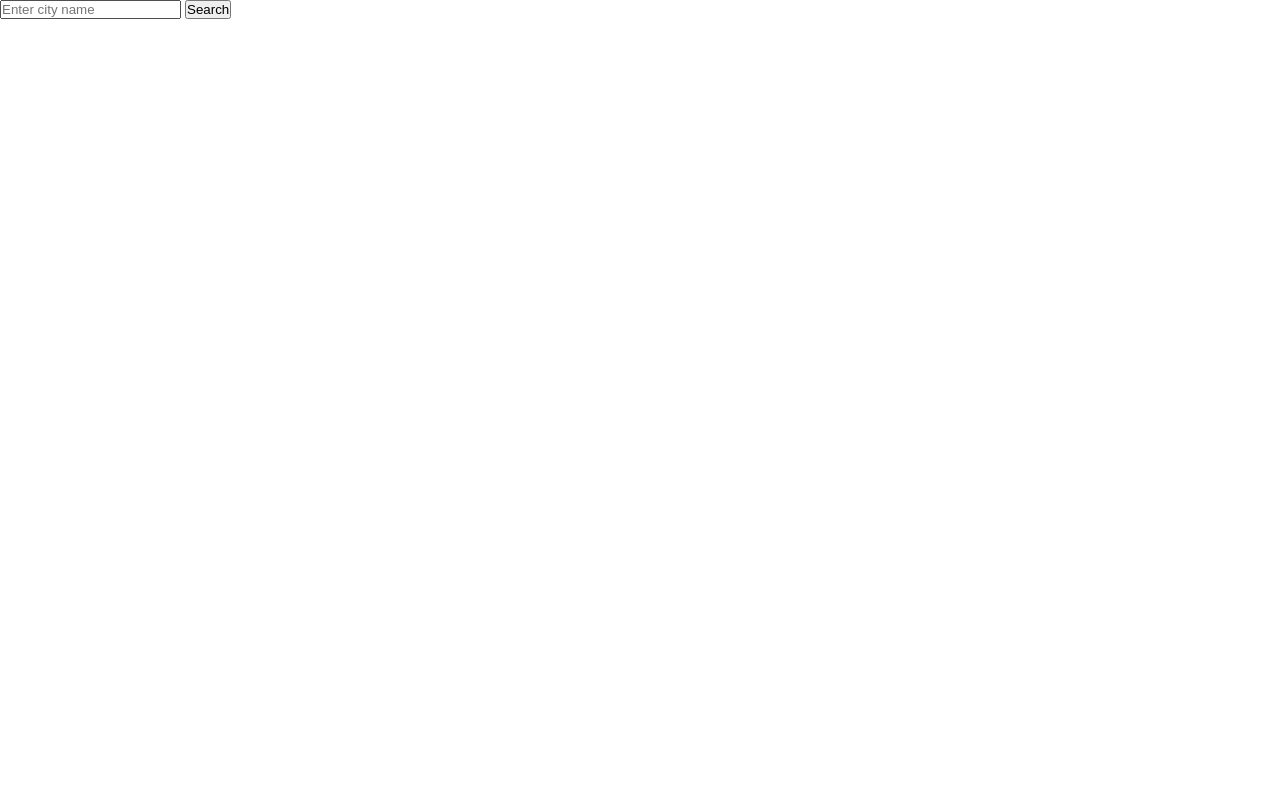
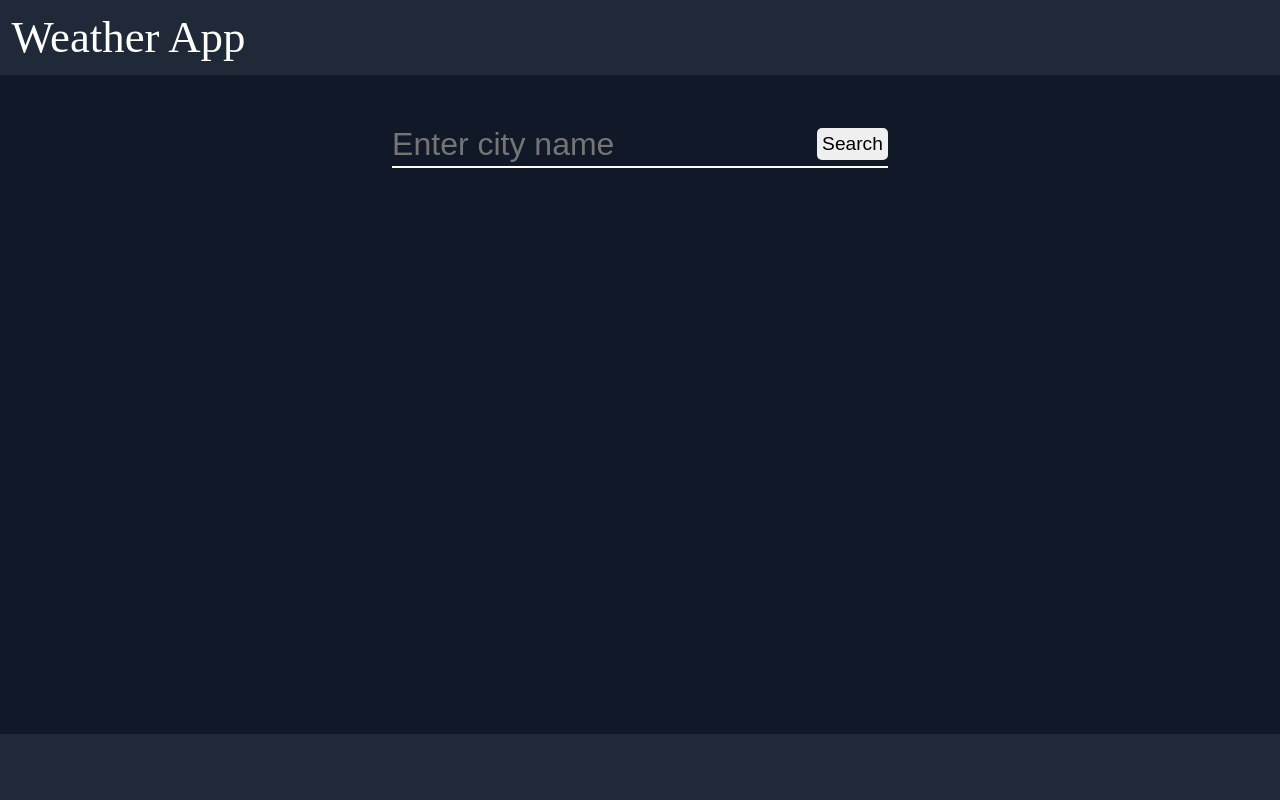
Before and after one commit to myinan/weather-app, a website built with webpack: page src/index.html in a window 1280 px wide. Built offline with nearby package versions, Linux system fonts and the light colour scheme.

Commit message:
Create base ui, stylize searchbox

```diff
--- /dev/null
+++ b/src/getWeatherInfo.css
@@ -0,0 +1,53 @@
+.search-form {
+  margin-top: 4vw;
+  display: flex;
+  flex-direction: column;
+  gap: 5px;
+  font-size: clamp(1.4rem, 3.5vw, 2rem);
+}
+
+.search-box {
+  flex-grow: 1;
+  display: flex;
+  align-items: center;
+  gap: 5px;
+  border-bottom: 2px solid white;
+}
+
+.search-box > input {
+  flex-grow: 1;
+  border: none;
+  background-color: rgba(0, 0, 0, 0);
+  color: var(--text);
+  font-size: inherit;
+  margin-bottom: 3px;
+}
+
+.search-box > input:focus {
+  border: none;
+  outline: none;
+}
+
+.search-box > button {
+  border: none;
+  border-radius: 5px;
+  font-size: 1.2rem;
+  height: fit-content;
+  padding: 5px;
+  margin-bottom: 3px;
+}
+
+.search-box > button:hover {
+  cursor: pointer;
+  background-color: var(--btn-hover-bg);
+}
+
+.error-text {
+  background-color: red;
+  color: var(--text);
+  border-radius: 5px;
+}
+
+.display-none {
+  display: none;
+}
--- a/src/getWeatherInfo.js
+++ b/src/getWeatherInfo.js
@@ -1,4 +1,5 @@
 import { events } from "./events";
+import "./getWeatherInfo.css";
 
 const searchInput = document.querySelector("#search-input");
 const searchBtn = document.querySelector("#search-btn");
--- a/src/index.html
+++ b/src/index.html
@@ -6,12 +6,33 @@
   <title>Weather App</title>
 </head>
 <body>
-  <form>
-    <div>
-      <input type="search" id="search-input" placeholder="Enter city name">
-      <button type="button" id="search-btn">Search</button>
+  <div class="header-container">Weather App</div>
+
+  <div class="main-container">
+    <div class="main-top-container">
+      <div class="top-left-container">
+
+      </div>
+      <div class="top-center-container">
+        <form class="search-form" autocomplete="off">
+          <div class="search-box">
+            <input type="search" id="search-input" placeholder="Enter city name">
+            <button type="button" id="search-btn">Search</button>
+          </div>
+          <span class="error-text display-none">Please enter a city name.</span>
+        </form>
+      </div>
+      <div class="top-right-container">
+
+      </div>
     </div>
-    <span class="error-text display-none">Please enter a city name.</span>
-  </form>
+
+    <div class="main-bottom-container">
+
+    </div>
+  </div>
+
+  <div class="footer-container"></div>
+
 </body>
 </html>
--- a/src/style.css
+++ b/src/style.css
@@ -2,21 +2,44 @@
   padding: 0;
   margin: 0;
   box-sizing: border-box;
+
+  --header-footer-bg: #1f2937;
+  --main-bg: #111827;
+  --text: #ffffff;
+  --btn-hover-bg: #d1d5db;
 }
 
-form {
-  display: flex;
-  flex-direction: column;
-  max-width: fit-content;
-  gap: 5px;
+body {
+  height: 100svh;
+  display: grid;
+  grid-template-rows: 1fr 10fr 1fr;
 }
 
-.error-text {
-  background-color: red;
-  color: white;
-  border-radius: 5px;
+.header-container {
+  background-color: var(--header-footer-bg);
+  box-shadow: 0px 10px 13px -1px rgba(0, 0, 0, 0.75);
+  color: var(--text);
+  font-size: clamp(1.8rem, 3.5vw, 3rem);
+  padding: calc(5px + 0.5vw);
 }
 
-.display-none {
-  display: none;
+.main-container {
+  display: grid;
+  grid-template-rows: 2fr 1fr;
+  background-color: var(--main-bg);
 }
+
+.main-top-container {
+  display: grid;
+  grid-template-columns: 1.5fr 2fr 1.5fr;
+}
+
+.top-center-container {
+  display: flex;
+  justify-content: center;
+  align-items: flex-start;
+}
+
+.footer-container {
+  background-color: var(--header-footer-bg);
+}
```
